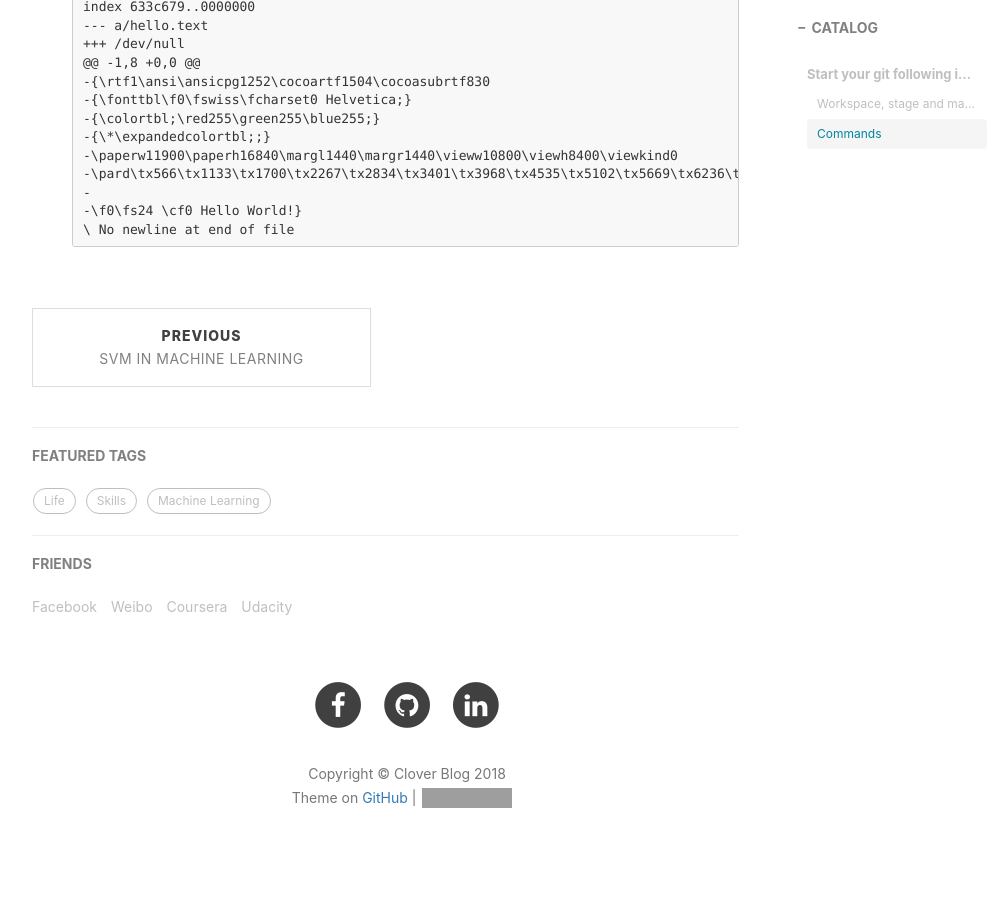
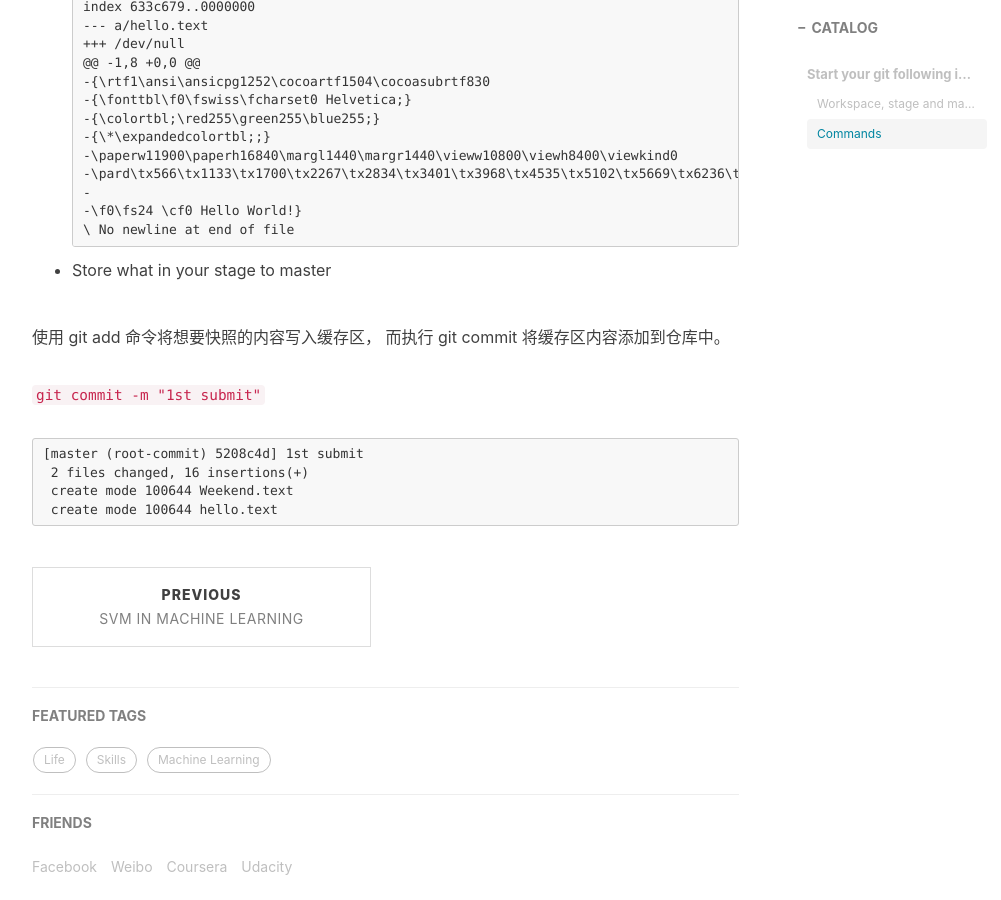
Before and after one commit to ly16/ly16.github.io, a Jekyll site: the page built from _posts/2018-02-24-git-tutorial.md, in a window 1280 px wide and 900 px high, scrolled down 1896 px. Shown: the whole window, without its empty margins (233-1234 px from the left). Built offline with Jekyll 4.4.1, drawn with Linux system fonts in a browser that asks for light colours; nearby versions of some CDN libraries; comment, search, counter and statistics services are not loaded; grey boxes are pictures that could not be loaded.

Commit message:
Update 2018-02-24-git-tutorial.md

````diff
--- a/_posts/2018-02-24-git-tutorial.md
+++ b/_posts/2018-02-24-git-tutorial.md
@@ -79,3 +79,16 @@ ______________________________________________
   -\f0\fs24 \cf0 Hello World!}
   \ No newline at end of file
    ```
+
+- Store what in your stage to master
+
+ 使用 git add 命令将想要快照的内容写入缓存区， 而执行 git commit 将缓存区内容添加到仓库中。
+
+ `git commit -m "1st submit"`
+
+```
+[master (root-commit) 5208c4d] 1st submit
+ 2 files changed, 16 insertions(+)
+ create mode 100644 Weekend.text
+ create mode 100644 hello.text
+ ```
````
